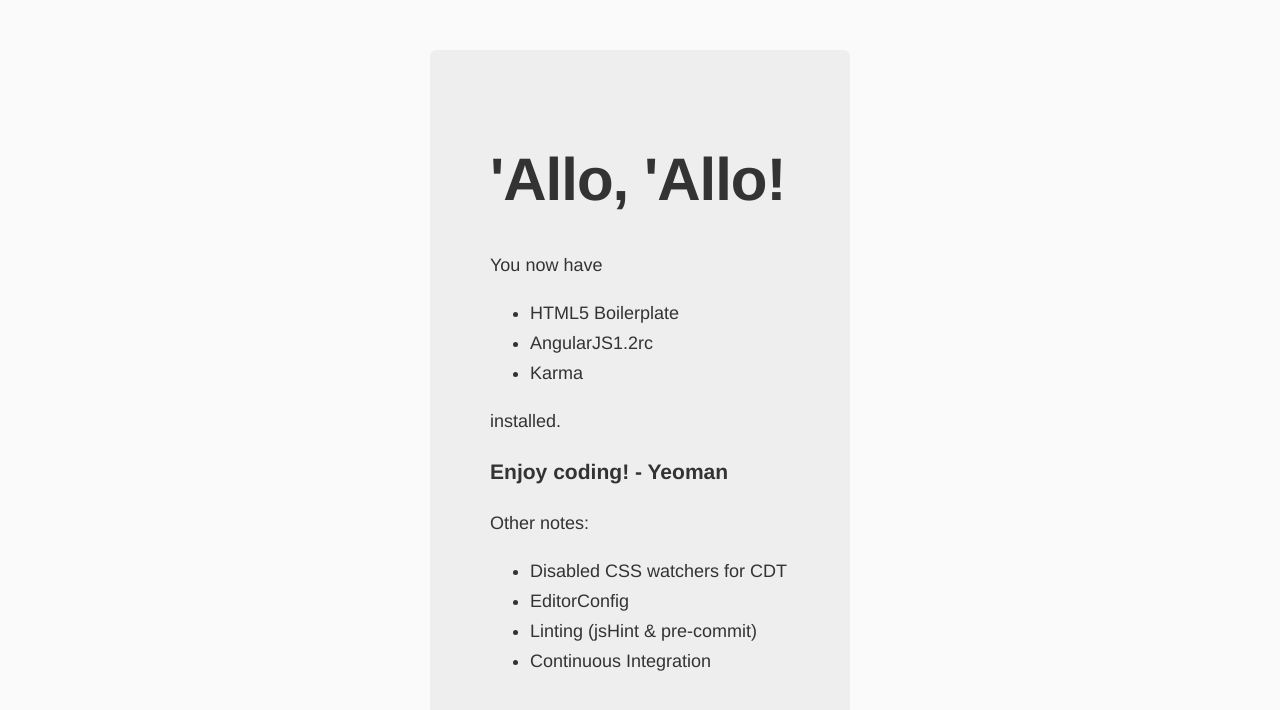
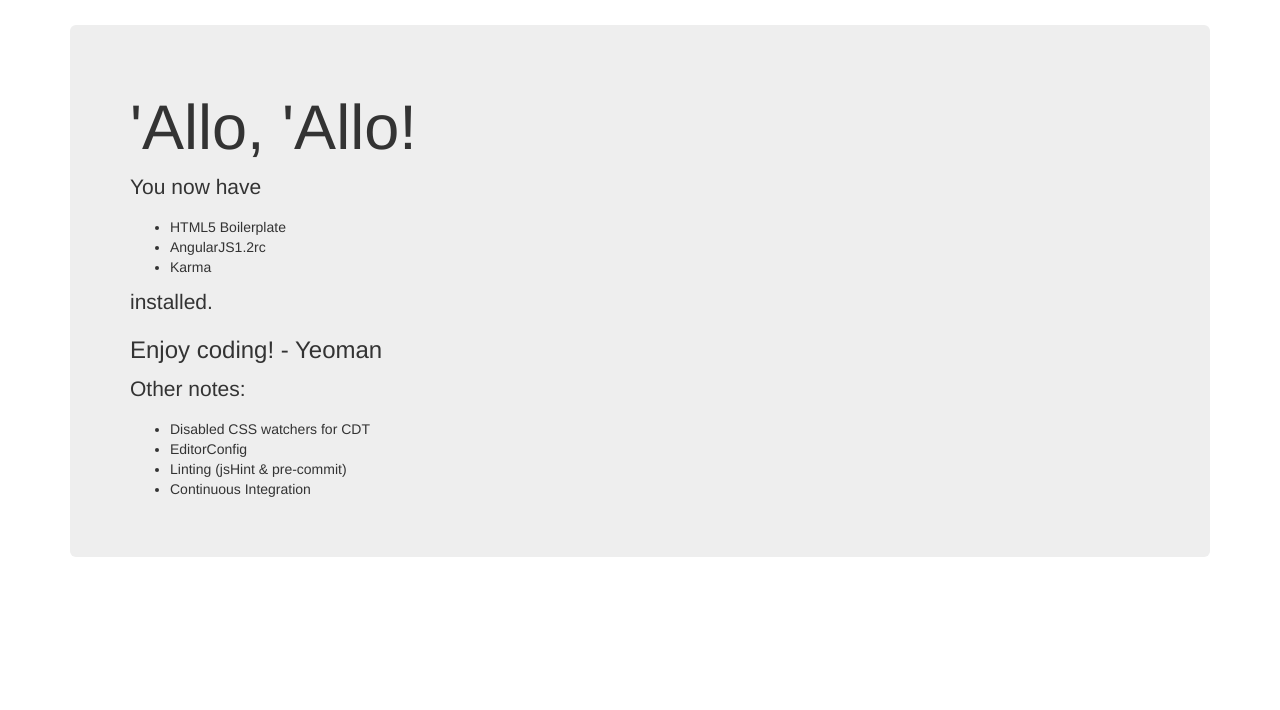
Before and after one commit to eckdanny/angular-phonecat-yeoman, a website: page app/index.html in a window 1280 px wide. Drawn offline with nearby package versions, Linux system fonts and the light colour scheme; some packages are replaced by stand-ins of ours.

Commit message:
integrated bootstrap3

```diff
--- a/app/index.html
+++ b/app/index.html
@@ -10,6 +10,8 @@
     <meta name="description" content="">
     <meta name="viewport" content="width=device-width">
     <!-- Place favicon.ico and apple-touch-icon.png in the root directory -->
+
+    <link rel="stylesheet" type="text/css" href="bower_components/bootstrap-css/css/bootstrap.css">
 
         <!-- build:css(.tmp) styles/main.css -->
         <link rel="stylesheet" href="styles/main.css">
@@ -52,6 +54,7 @@
         <!-- build:js({.tmp,app}) scripts/scripts.js -->
         <script src="scripts/app.js"></script>
         <script src="scripts/controllers/main.js"></script>
+        <script src="scripts/controllers/apples.js"></script>
         <!-- endbuild -->
 </body>
 </html>
--- a/app/styles/main.css
+++ b/app/styles/main.css
@@ -1,22 +1,4 @@
 body {
-  background: #fafafa;
-  font-family: "Helvetica Neue", Helvetica, Arial, sans-serif;
-  color: #333;
+  padding-top: 25px;
+  min-height: 480px;
 }
-
-.hero-unit {
-  margin: 50px auto 0 auto;
-  width: 300px;
-  font-size: 18px;
-  font-weight: 200;
-  line-height: 30px;
-  background-color: #eee;
-  border-radius: 6px;
-  padding: 60px;
-}
-
-.hero-unit h1 {
-  font-size: 60px;
-  line-height: 1;
-  letter-spacing: -1px;
-}
--- a/app/views/main.html
+++ b/app/views/main.html
@@ -1,4 +1,4 @@
-<div class="hero-unit">
+<div class="jumbotron">
   <h1>'Allo, 'Allo!</h1>
   <p>You now have</p>
   <ul>
--- a/bower.json
+++ b/bower.json
@@ -1,5 +1,5 @@
 {
-  "name": "demoApp",
+  "name": "demo",
   "version": "0.0.0",
   "dependencies": {
     "angular": "v1.2.0-rc.2",
@@ -11,7 +11,8 @@
     "angular-cookies": "~1.2.0-rc.2",
     "angular-sanitize": "~1.2.0-rc.2",
     "angular-route": "~1.2.0-rc.2",
-    "angular-animate": "~1.2.0-rc.2"
+    "angular-animate": "~1.2.0-rc.2",
+    "bootstrap-css": "~3.0.0"
   },
   "devDependencies": {
     "angular-mocks": "~1.2.0-rc.2",
```
